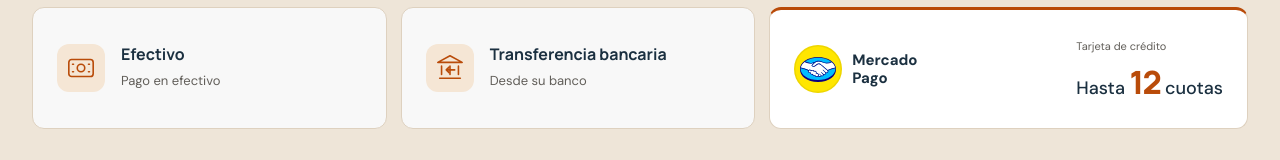
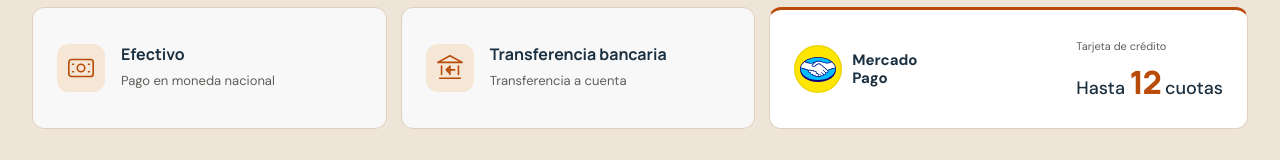
Before and after one commit to edilnova/edilnova.prod, a React (Vite) app: page / in a window 1280 px wide. Shown: the part 3649-3809 px from the top of the page. Built offline with nearby package versions, Linux system fonts and the light colour scheme.

Commit message:
Pago: retoque de textos

```diff
--- a/src/components/PaymentMethods.jsx
+++ b/src/components/PaymentMethods.jsx
@@ -42,7 +42,7 @@ export default function PaymentMethods() {
           </span>
           <div>
             <h4>Efectivo</h4>
-            <p>Pago en efectivo</p>
+            <p>Pago en moneda nacional</p>
           </div>
         </li>
         <li className={s.method}>
@@ -51,7 +51,7 @@ export default function PaymentMethods() {
           </span>
           <div>
             <h4>Transferencia bancaria</h4>
-            <p>Desde su banco</p>
+            <p>Transferencia a cuenta</p>
           </div>
         </li>
         <li className={s.credit}>
```
